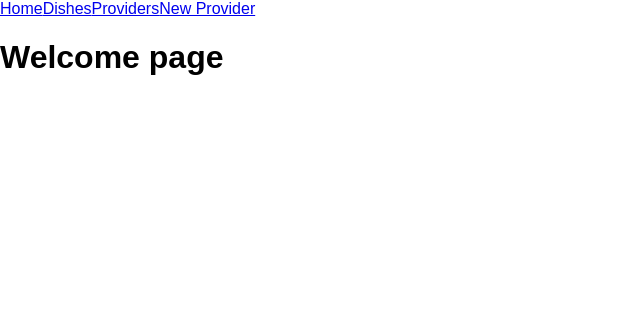
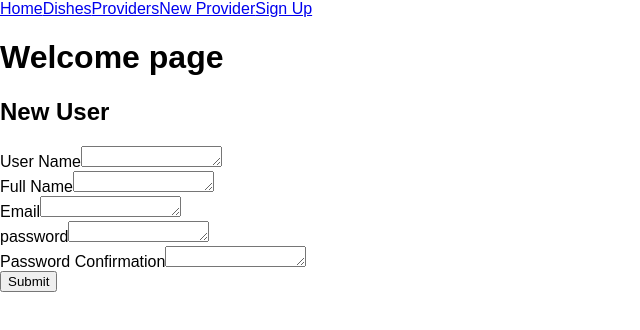
Before and after one commit to jonathanstiansen/React-client-for-Eatsfinder, a React (Create React App) app: page /user/new in a window 1280 px wide. Shown: the top 330 px of the page, without its empty margins (0-640 px from the left). Built offline with nearby package versions, Linux system fonts and the light colour scheme.

Commit message:
create user sign up page

```diff
--- a/src/components/App.js
+++ b/src/components/App.js
@@ -8,6 +8,7 @@ import ProviderNewPage from "./ProviderNewPage";
 import ProviderUpdatePage from "./ProviderUpdatePage";
 import DishIndexPage from "./DishIndexPage";
 import DishShowPage from "./DishShowPage";
+import UserNewPage from "./UserNewPage";
 
 class App extends Component {
   render() {
@@ -18,6 +19,7 @@ class App extends Component {
           <Route path="/" component={WelcomePage} />
           <Route exact path="/dishes" component={DishIndexPage} />
           <Route exact path="/dishes/:id" component={DishShowPage} />
+          <Route exact path="/user/new" component={UserNewPage} />
           <Switch>
             <Route exact path="/providers" component={ProviderIndexPage} />
             <Route exact path="/providers/new" component={ProviderNewPage} />
--- a/src/components/DishShowPage.js
+++ b/src/components/DishShowPage.js
@@ -1,5 +1,4 @@
 import React, { Component } from "react";
-import { Link } from "react-router-dom";
 import DishDetails from "./DishDetails";
 import Dish from "../requests/dish";
 
--- a/src/components/NavBar.js
+++ b/src/components/NavBar.js
@@ -8,6 +8,7 @@ function NavBar(props) {
       <Link to="/dishes">Dishes</Link>
       <Link to="/providers">Providers</Link>
       <Link to="/providers/new">New Provider</Link>
+      <Link to="/user/new">Sign Up</Link>
     </nav>
   );
 }
--- a/src/components/ProviderForm.js
+++ b/src/components/ProviderForm.js
@@ -1,6 +1,6 @@
 import React from "react";
 
-function ProviderNewForm(props) {
+function ProviderForm(props) {
   const { onSubmit = () => {} } = props;
 
   const handleSubmit = event => {
@@ -22,7 +22,7 @@ function ProviderNewForm(props) {
   };
 
   return (
-    <form onSubmit={handleSubmit} className="ProviderNewForm">
+    <form onSubmit={handleSubmit} className="ProviderForm">
       <label htmlFor="name">Name</label>
       <textarea cols="15" rows="1" name="name" defaultValue={props.name} />
       <br />
@@ -68,4 +68,4 @@ function ProviderNewForm(props) {
   );
 }
 
-export default ProviderNewForm;
+export default ProviderForm;
--- /dev/null
+++ b/src/components/UserForm.js
@@ -0,0 +1,67 @@
+import React from "react";
+
+function UserForm(props) {
+  const { onSubmit = () => {} } = props;
+
+  const handleSubmit = event => {
+    event.preventDefault();
+    const { currentTarget } = event;
+
+    const formData = new FormData(currentTarget);
+
+    onSubmit({
+      user_name: formData.get("user_name"),
+      full_name: formData.get("full_name"),
+      email: formData.get("email"),
+      password: formData.get("password"),
+      password_confirmation: formData.get("password_confirmation")
+    });
+
+    currentTarget.reset();
+  };
+
+  return (
+    <form onSubmit={handleSubmit} className="UserForm">
+      <label htmlFor="user_name">User Name</label>
+      <textarea
+        cols="15"
+        rows="1"
+        name="user_name"
+        defaultValue={props.user_name}
+      />
+      <br />
+      <label htmlFor="full_name">
+        Full Name
+        <textarea
+          cols="15"
+          rows="1"
+          name="full_name"
+          defaultValue={props.full_name}
+        />
+      </label>
+      <br />
+      <label htmlFor="email">Email</label>
+      <textarea cols="15" rows="1" name="email" defaultValue={props.email} />
+      <br />
+      <label htmlFor="password">password</label>
+      <textarea
+        cols="15"
+        rows="1"
+        name="password"
+        defaultValue={props.password}
+      />
+      <br />
+      <label htmlFor="password_confirmation">Password Confirmation</label>
+      <textarea
+        cols="15"
+        rows="1"
+        name="password_confirmation"
+        defaultValue={props.password_confirmation}
+      />
+      <br />
+      <input type="submit" value="Submit" />
+    </form>
+  );
+}
+
+export default UserForm;
--- /dev/null
+++ b/src/components/UserNewPage.js
@@ -0,0 +1,29 @@
+import React, { Component } from "react";
+import UserForm from "./UserForm";
+import User from "../requests/user";
+
+class UserNewPage extends Component {
+  constructor(props) {
+    super(props);
+
+    this.createUser = this.createUser.bind(this);
+  }
+
+  createUser(params) {
+    User.create(params).then(({ id }) => {
+      console.log("!!!!!", id);
+      this.props.history.push(`/welcome`);
+    });
+  }
+
+  render() {
+    return (
+      <main className="UserNewPage">
+        <h2>New User</h2>
+        <UserForm onSubmit={this.createUser} />
+      </main>
+    );
+  }
+}
+
+export default UserNewPage;
```
